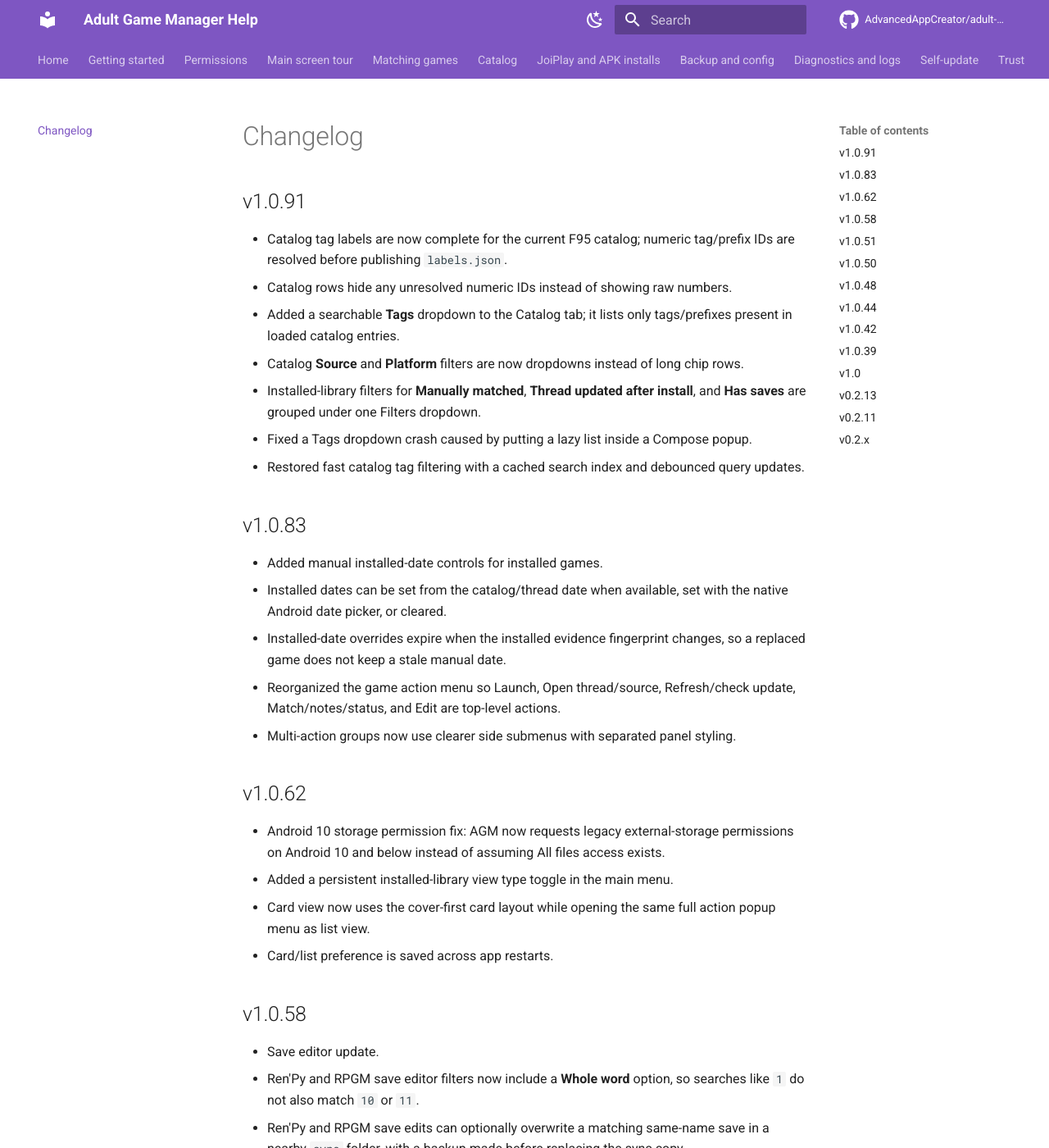
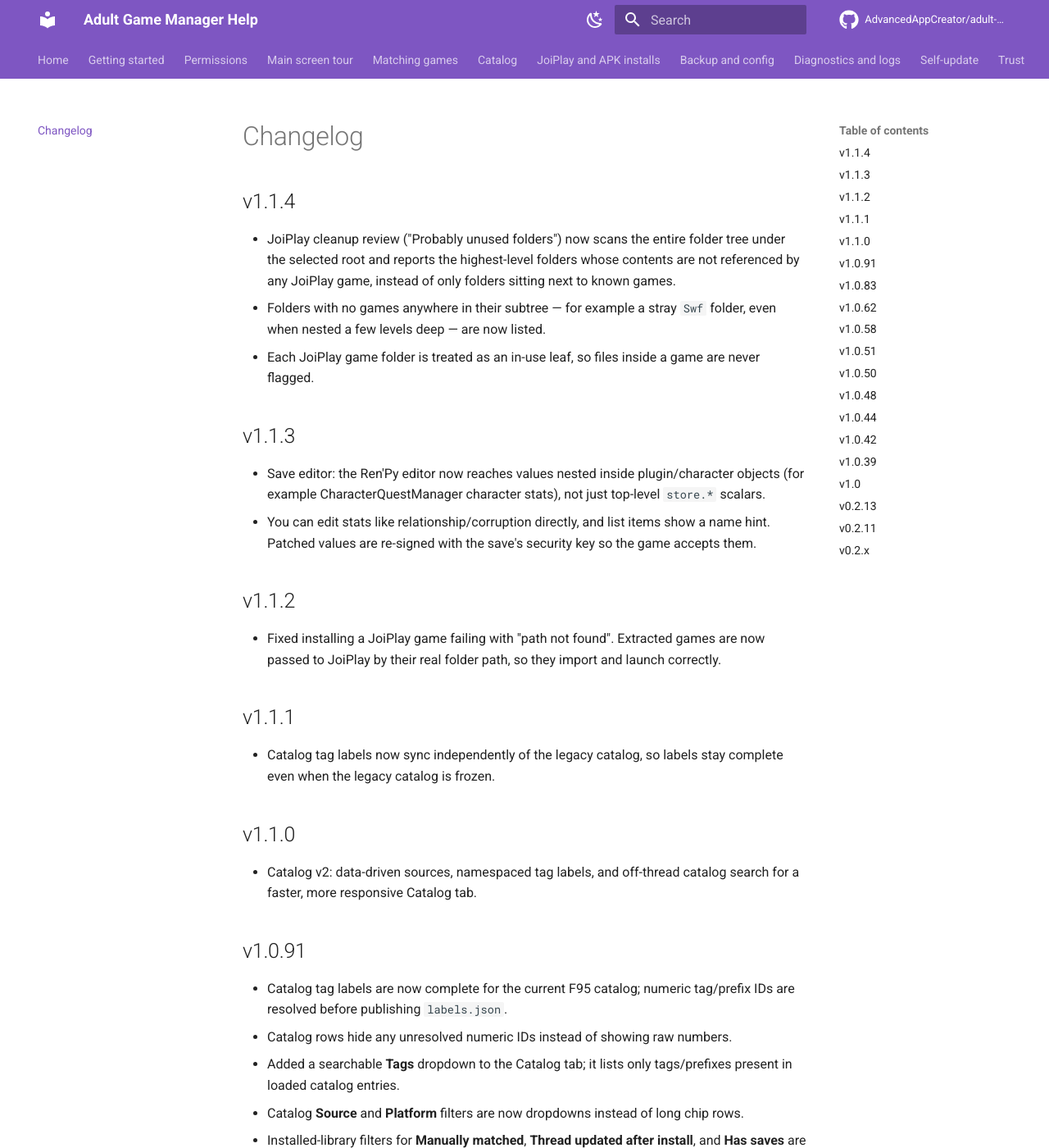
Before and after one commit to AdvancedAppCreator/adult-game-manager-releases, an MkDocs documentation site: the page built from docs/changelog.md, in a window 1280 px wide and 1400 px high. Shown: the whole window at 82% size. Built offline with MkDocs 1.6.1 and Material for MkDocs 9.7.7, drawn with Linux system fonts in a browser that asks for light colours; comment, search, counter and statistics services are not loaded.

Commit message:
Update release docs for AGM 1.1.4
Add changelog entries v1.1.0-v1.1.4 and clarify the Probably unused folders
page to describe the any-depth tree scan.

Co-authored-by: Copilot <223556219+Copilot@users.noreply.github.com>

```diff
--- a/docs/changelog.md
+++ b/docs/changelog.md
@@ -1,9 +1,32 @@
 ---
 title: Changelog
-last_updated: 2026-06-25
+last_updated: 2026-06-30
 ---
 
 # Changelog
+
+## v1.1.4
+
+- JoiPlay cleanup review ("Probably unused folders") now scans the entire folder tree under the selected root and reports the highest-level folders whose contents are not referenced by any JoiPlay game, instead of only folders sitting next to known games.
+- Folders with no games anywhere in their subtree — for example a stray `Swf` folder, even when nested a few levels deep — are now listed.
+- Each JoiPlay game folder is treated as an in-use leaf, so files inside a game are never flagged.
+
+## v1.1.3
+
+- Save editor: the Ren'Py editor now reaches values nested inside plugin/character objects (for example CharacterQuestManager character stats), not just top-level `store.*` scalars.
+- You can edit stats like relationship/corruption directly, and list items show a name hint. Patched values are re-signed with the save's security key so the game accepts them.
+
+## v1.1.2
+
+- Fixed installing a JoiPlay game failing with "path not found". Extracted games are now passed to JoiPlay by their real folder path, so they import and launch correctly.
+
+## v1.1.1
+
+- Catalog tag labels now sync independently of the legacy catalog, so labels stay complete even when the legacy catalog is frozen.
+
+## v1.1.0
+
+- Catalog v2: data-driven sources, namespaced tag labels, and off-thread catalog search for a faster, more responsive Catalog tab.
 
 ## v1.0.91
 
```
Also changed, not shown: docs/joiplay/unused-folders.md (+3 -3 lines).
